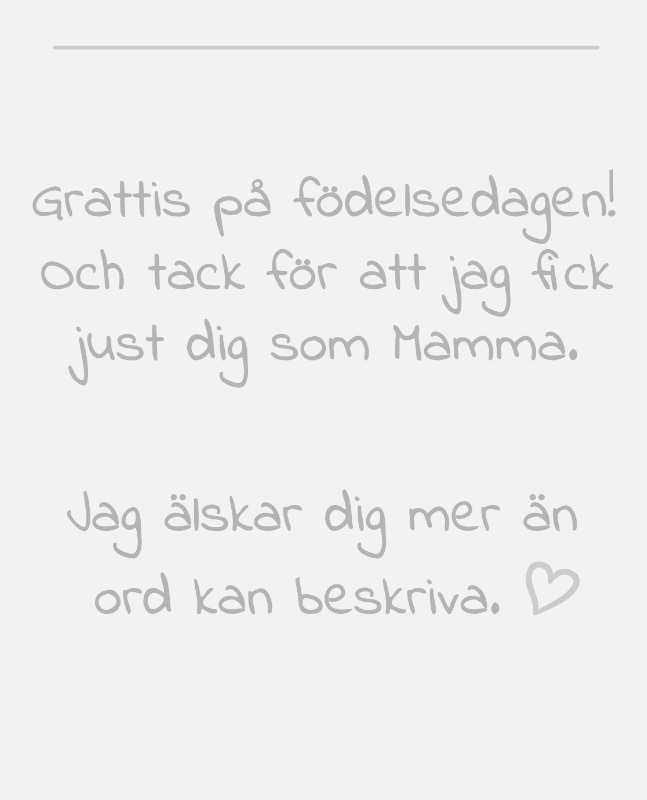
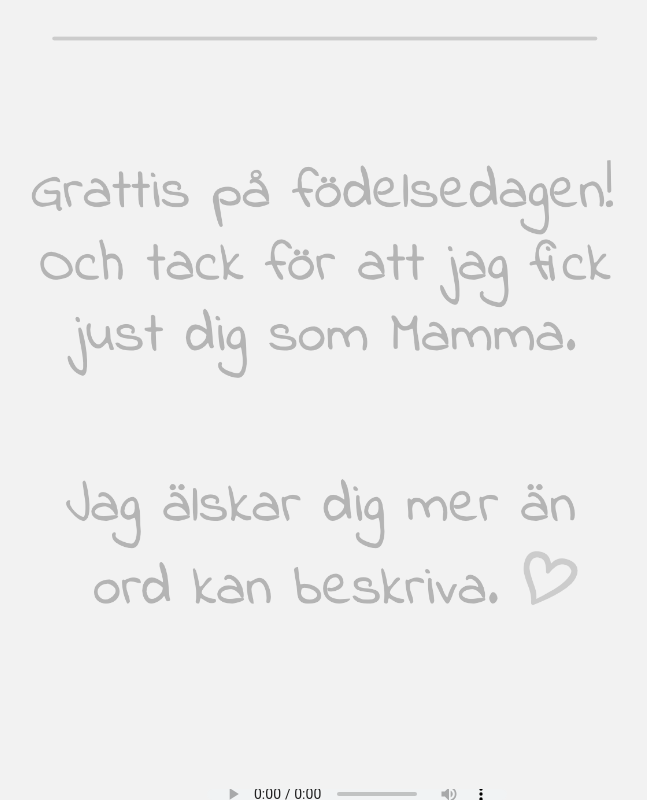
Before and after one commit to peltomaaa/BirthdayPresent, a plain HTML site: page nextPage.html in a window 1280 px wide. Shown: the part 3200-4000 px from the top of the page, without its empty margins (283-930 px from the left). Drawn offline with Linux system fonts and the light colour scheme.

Commit message:
mp3 added

```diff
--- a/nextPage.html
+++ b/nextPage.html
@@ -14,6 +14,12 @@
     <div id="tre"> </div>
     <div id="fyra"> </div>
     <div id="fem"> </div>
+
+    <audio controls>
+        <source src="test.mp3" type="audio/mp3">
+        Your browser does not support the audio tag.
+    </audio>
+
 </body>
 
 </html>
```
Also changed, not shown: 1 other file.
